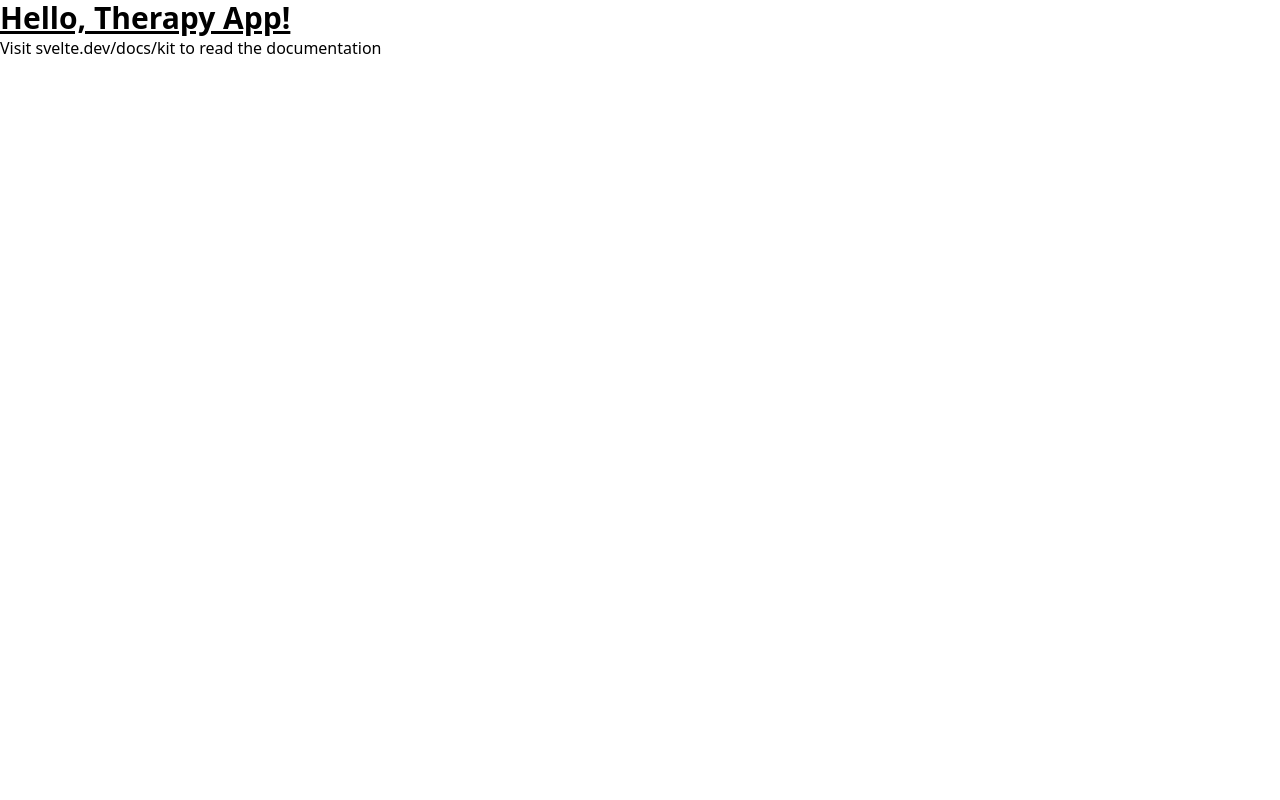
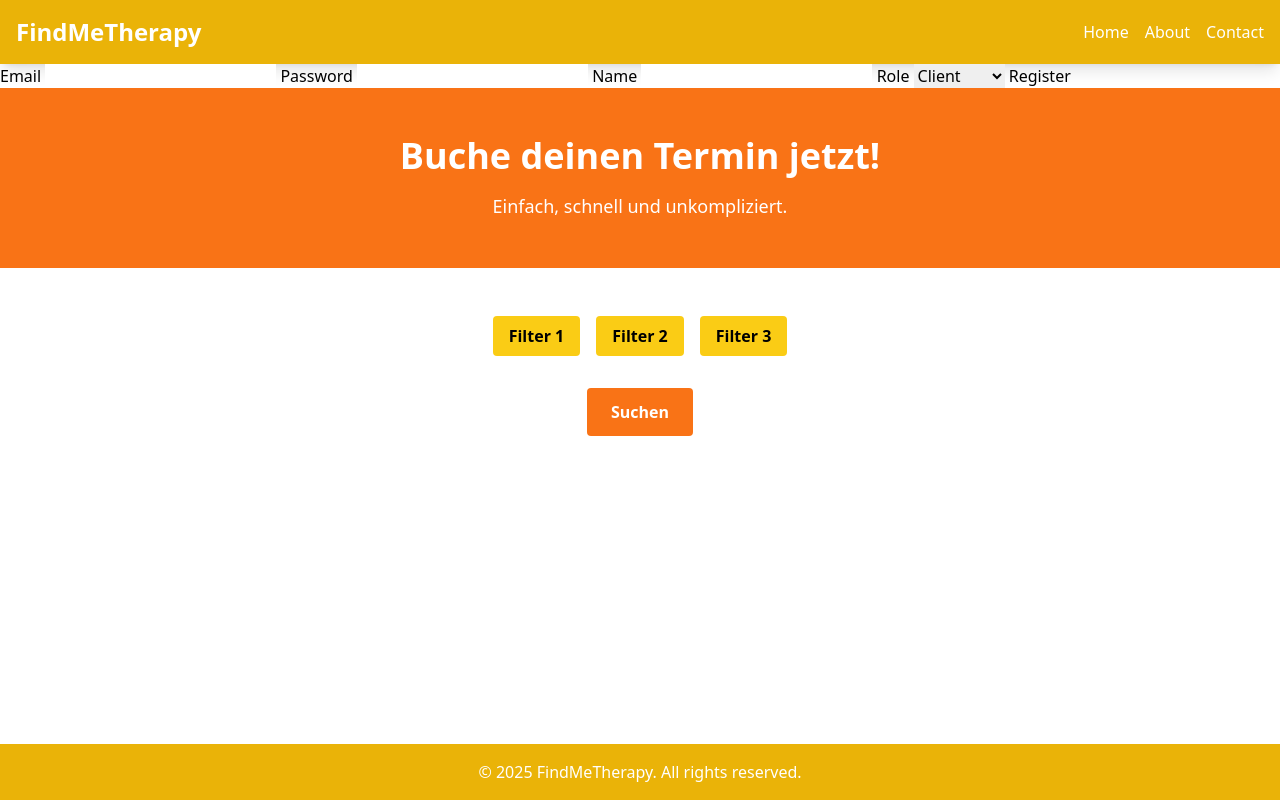
Before and after one commit to AlenioH/find-me-therapy, a SvelteKit app: page / in a window 1280 px wide. Built offline with nearby package versions, Linux system fonts and the light colour scheme.

Commit message:
Add query to incert patient into the clients table, add super basic UI

```diff
--- a/src/routes/+layout.svelte
+++ b/src/routes/+layout.svelte
@@ -1,6 +1,26 @@
 <script>
   import '../app.css';
-
 </script>
 
-<slot />
+<div class="flex flex-col min-h-screen">
+  <header class="bg-yellow-500 text-white py-4 shadow-lg">
+    <div class="container mx-auto flex justify-between items-center px-4">
+      <h1 class="text-2xl font-bold">FindMeTherapy</h1>
+      <nav>
+        <ul class="flex space-x-4">
+          <li><a href="/" class="hover:underline">Home</a></li>
+          <li><a href="#" class="hover:underline">About</a></li>
+          <li><a href="#" class="hover:underline">Contact</a></li>
+        </ul>
+      </nav>
+    </div>
+  </header>
+
+  <main class="flex-grow">
+    <slot />
+  </main>
+
+  <footer class="bg-yellow-500 text-white text-center py-4">
+    <p>&copy; 2025 FindMeTherapy. All rights reserved.</p>
+  </footer>
+</div>
--- a/src/routes/+page.svelte
+++ b/src/routes/+page.svelte
@@ -1,10 +1,84 @@
 <script>
+  import { goto } from '$app/navigation';
 
+  const performSearch = async () => {
+    // simulate a database query
+    const dummyResults = ['Therapeut A', 'Therapeut B', 'Therapeut C'];
+
+    // redirect to search-results page with dummy query results
+    goto('/search-results', { state: { data: dummyResults } });
+  };
+
+  let email = '';
+  let password = '';
+  let name = '';
+  let role = 'client';
+
+  async function handleSubmit() {
+    const response = await fetch('/api/create-user', {
+      method: 'POST',
+      headers: { 'Content-Type': 'application/json' },
+      body: JSON.stringify({ email, password, name, role }),
+    });
+
+    if (response.ok) {
+      alert('User created successfully');
+    } else {
+      alert('Failed to create user');
+    }
+  }
 </script>
 
-<h1 class="text-3xl font-bold underline">Hello, Therapy App!</h1>
+<form on:submit|preventDefault={handleSubmit}>
+  <label for="email">Email</label>
+  <input type="email" id="email" bind:value={email} required />
 
-<p>
-  Visit <a href="https://svelte.dev/docs/kit">svelte.dev/docs/kit</a> to read the
-  documentation
-</p>
+  <label for="password">Password</label>
+  <input type="password" id="password" bind:value={password} required />
+
+  <label for="name">Name</label>
+  <input type="text" id="name" bind:value={name} required />
+
+  <label for="role">Role</label>
+  <select id="role" bind:value={role}>
+    <option value="client">Client</option>
+    <option value="therapist">Therapist</option>
+  </select>
+
+  <button type="submit">Register</button>
+</form>
+
+<!-- CAT section -->
+<section class="bg-orange-500 text-white py-12 text-center">
+  <h2 class="text-4xl font-bold mb-4">Buche deinen Termin jetzt!</h2>
+  <p class="text-lg">Einfach, schnell und unkompliziert.</p>
+</section>
+
+<!-- search container -->
+<section class="container mx-auto py-12 px-4">
+  <div class="flex flex-wrap justify-center space-x-4 space-y-4 md:space-y-0">
+    <button
+      class="bg-yellow-400 text-black font-bold py-2 px-4 rounded hover:bg-yellow-300"
+    >
+      Filter 1
+    </button>
+    <button
+      class="bg-yellow-400 text-black font-bold py-2 px-4 rounded hover:bg-yellow-300"
+    >
+      Filter 2
+    </button>
+    <button
+      class="bg-yellow-400 text-black font-bold py-2 px-4 rounded hover:bg-yellow-300"
+    >
+      Filter 3
+    </button>
+  </div>
+  <div class="text-center mt-8">
+    <button
+      class="bg-orange-500 text-white font-bold py-3 px-6 rounded hover:bg-orange-400"
+      on:click={performSearch}
+    >
+      Suchen
+    </button>
+  </div>
+</section>
--- /dev/null
+++ b/src/routes/api/create-user/+server.js
@@ -0,0 +1,32 @@
+import prisma from '../../../lib/prisma';
+
+export async function POST({ request }) {
+  const { email, password, name, role } = await request.json();
+
+  try {
+    const newUser = await prisma.users.create({
+      data: {
+        email,
+        passwordHash: password, // Ensure you hash the password securely!
+        name,
+        role,
+      },
+    });
+
+    if (role === 'client') {
+      const client = await prisma.clients.create({
+        data: {
+          userId: newUser.id,
+          preferences: { theme: "dark", notifications: true }, // example preferences
+        },
+      });
+
+      console.log(client);
+    }
+
+    return new Response(JSON.stringify(newUser), { status: 201 });
+  } catch (error) {
+    console.error('Error creating user:', error);
+    return new Response('Error creating user', { status: 500 });
+  }
+}
--- /dev/null
+++ b/src/routes/search-results/+page.svelte
@@ -0,0 +1,23 @@
+<script>
+  // export let data; // dummy data
+
+  const therapist = {
+    name: 'Therapeut A',
+    specialization: 'Familientherapie',
+    location: 'Wien',
+    languages: ['Deutsch', 'Englisch'],
+    cost: '50€/h',
+  };
+</script>
+
+<div class="container mx-auto py-12">
+  <h1 class="text-2xl font-bold mb-4">Suchergebnisse</h1>
+
+  <div class="bg-white shadow-lg rounded-lg p-6">
+    <h2 class="text-xl font-bold">{therapist.name}</h2>
+    <p><strong>Spezialisierung:</strong> {therapist.specialization}</p>
+    <p><strong>Ort:</strong> {therapist.location}</p>
+    <p><strong>Sprachen:</strong> {therapist.languages.join(', ')}</p>
+    <p><strong>Kosten:</strong> {therapist.cost}</p>
+  </div>
+</div>
```
